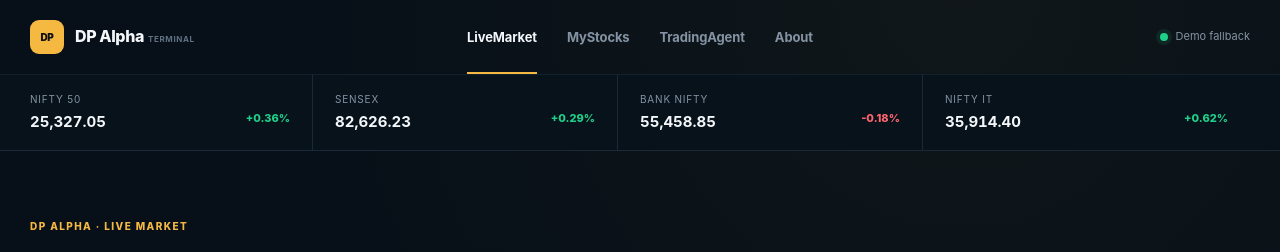
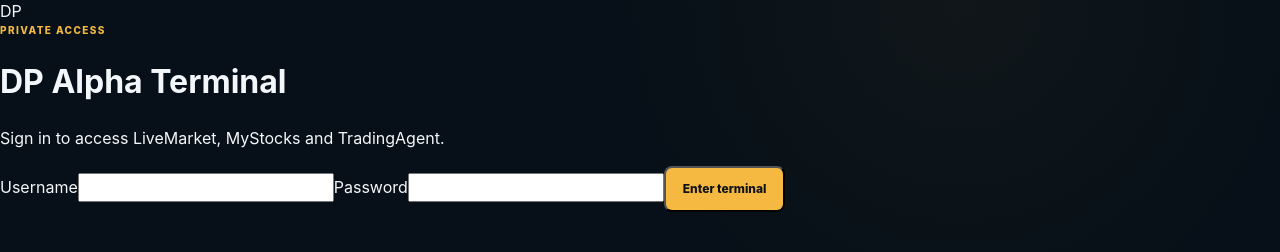
Before and after one commit to rogerdc17/global-markets-platform, a Next.js app: page / in a window 1280 px wide. Shown: the top 252 px of the page. Built offline with nearby package versions, Linux system fonts and the light colour scheme; no server answers.

Commit message:
Gate DP Alpha Terminal behind login

```diff
--- a/app/layout.tsx
+++ b/app/layout.tsx
@@ -1,4 +1,5 @@
 import type { Metadata } from "next";
+import AuthGate from "@/components/AuthGate";
 import "./globals.css";
 
 export const metadata: Metadata = {
@@ -11,7 +12,9 @@
 }: Readonly<{ children: React.ReactNode }>) {
   return (
     <html lang="en">
-      <body>{children}</body>
+      <body>
+        <AuthGate>{children}</AuthGate>
+      </body>
     </html>
   );
 }
```
